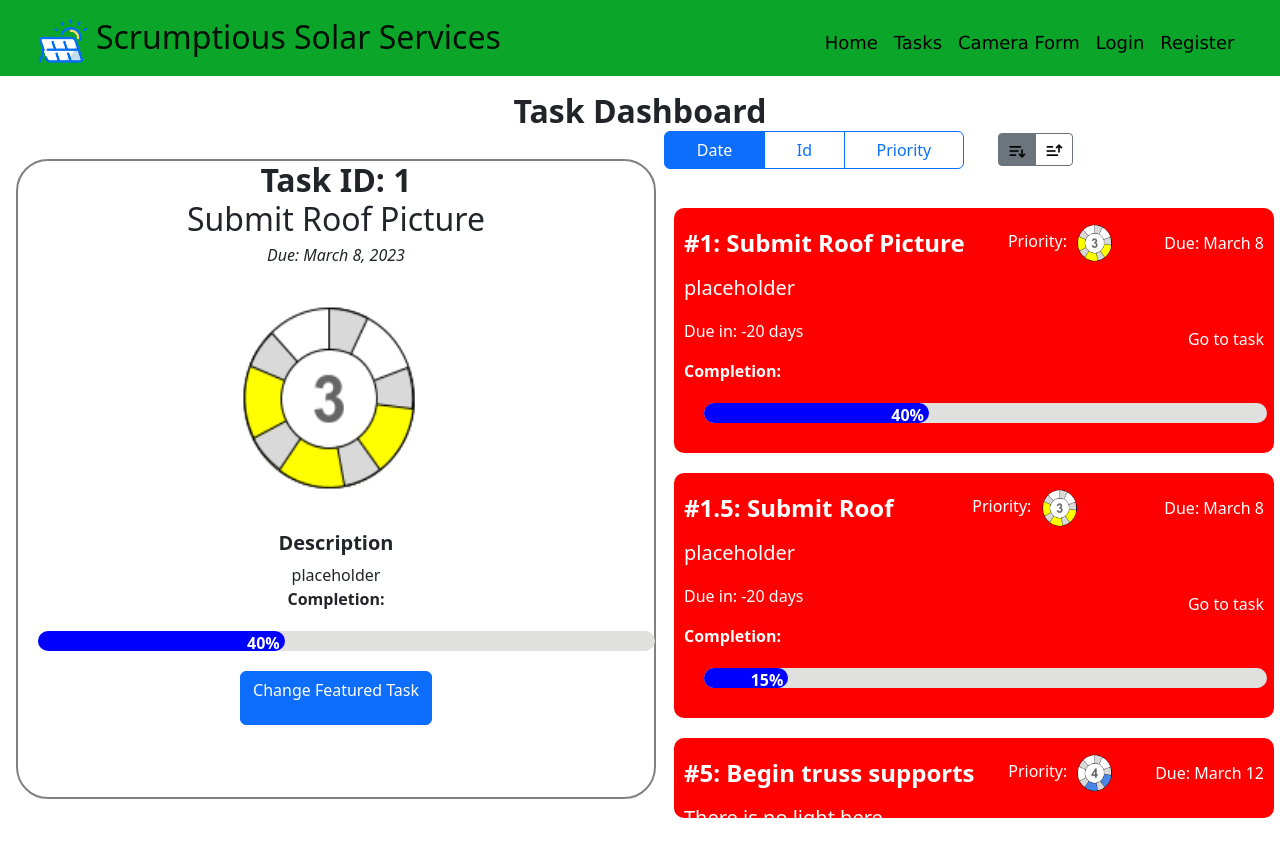
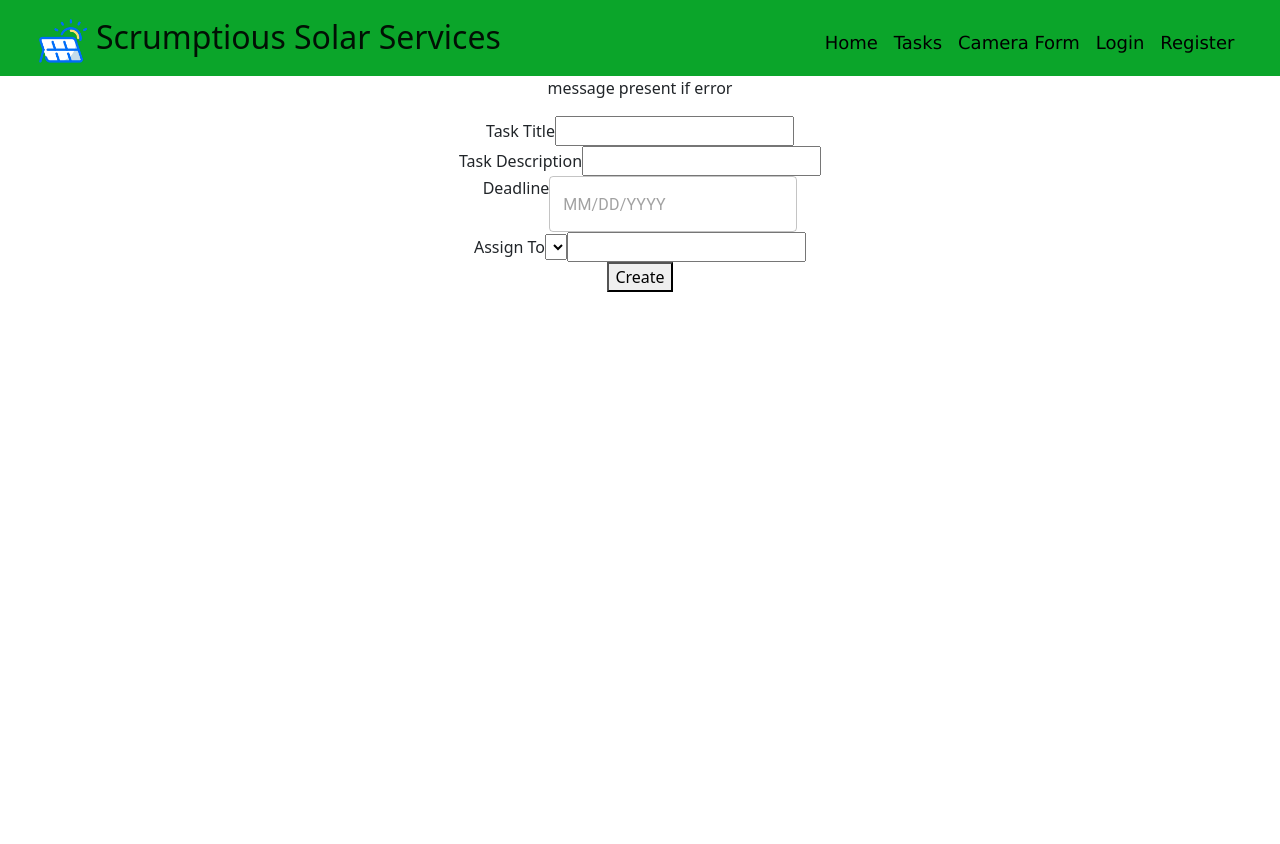
Before and after one commit to joshbernsteint/team11-scrumptious_7, a React (Create React App) app: page /newTask in a window 1280 px wide. Before the commit this address led to /. After the commit the page ends 800 px from the top, so only its background shows below. Built offline with nearby package versions, Linux system fonts and the light colour scheme; no server answers.

Commit message:
create new task form

```diff
--- a/package.json
+++ b/package.json
@@ -6,6 +6,7 @@
     "@emailjs/browser": "^3.10.0",
     "@emotion/styled": "^11.10.6",
     "@mui/material": "^5.11.11",
+    "@mui/x-date-pickers": "^6.0.4",
     "@testing-library/jest-dom": "^5.16.5",
     "@testing-library/react": "^13.4.0",
     "@testing-library/user-event": "^13.5.0",
@@ -20,6 +21,7 @@
     "react-router-dom": "^6.8.2",
     "react-scripts": "5.0.1",
     "socket.io-client": "^4.6.1",
+    "uuid": "^9.0.0",
     "web-vitals": "^2.1.4"
   },
   "scripts": {
--- a/public/index.html
+++ b/public/index.html
@@ -14,7 +14,6 @@
       manifest.json provides metadata used when your web app is installed on a
       user's mobile device or desktop. See https://developers.google.com/web/fundamentals/web-app-manifest/
     -->
-    <link rel="manifest" href="./solar_panel.png" />
     <!--
       Notice the use of %PUBLIC_URL% in the tags above.
       It will be replaced with the URL of the `public` folder during the build.
--- a/src/App.js
+++ b/src/App.js
@@ -1,5 +1,10 @@
 import "./App.css";
-import { BrowserRouter as Router, Route, Routes, Navigate } from "react-router-dom";
+import {
+  BrowserRouter as Router,
+  Route,
+  Routes,
+  Navigate,
+} from "react-router-dom";
 import Home from "./components/Home";
 import Navigation from "./components/Navigation";
 import CameraForm from "./components/CameraForm";
@@ -8,12 +13,13 @@ import Login from "./components/LoginForm";
 import AuthDetails from "./components/AuthDetails";
 import MaterialNotification from "./components/MaterialNotification";
 import React, { useState, useRef } from "react";
-import NotificationBar from './components/NotificationBar'
+import NotificationBar from "./components/NotificationBar";
 import UpdateProgressBar from "./components/UpdateProgressBar";
 import { HomeNavBar } from "./components/homeNavBar";
 import SendContract from "./components/SendContract";
 import { TaskDashboard } from "./components/TaskDashboard";
-import { TaskScreen } from "./components/TaskScreen";;
+import { TaskScreen } from "./components/TaskScreen";
+import TaskForm from "./components/TaskForm";
 function App() {
   const [showNav, setShowNav] = useState(false);
 
@@ -54,7 +60,6 @@ function App() {
       priority: "4",
       date: "2023-03-12",
       completed: "65",
-
     },
     {
       id: "2",
@@ -66,7 +71,6 @@ function App() {
       priority: "1",
       date: "2023-03-30",
       completed: "30",
-
     },
     {
       id: "3",
@@ -78,26 +82,29 @@ function App() {
       priority: "2",
       date: "2023-03-31",
       completed: "90",
-
     },
   ]);
 
   return (
     <div className="App">
-      <HomeNavBar/>
+      <HomeNavBar />
       <Router>
         <Routes>
-        <Route path="/" element={<Home tasks={MyTasks.current}/>} />
+          <Route path="/" element={<Home tasks={MyTasks.current} />} />
           <Route path="/login" element={<Login />} />
           <Route path="/login/register" element={<RegisterForm />} />
           <Route path="/camera" element={<CameraForm />} />
-        <Route path="/tasks" element={<TaskScreen tasks={MyTasks.current}/>} />
+          <Route
+            path="/tasks"
+            element={<TaskScreen tasks={MyTasks.current} />}
+          />
           <Route path="/login/:id" element={<h1>Sup</h1>}>
-          <Route index element = {<h1>Sup</h1>} />
+            <Route index element={<h1>Sup</h1>} />
           </Route>
-		<Route path="/sendContract" element={<SendContract/>} />
-        <Route path="*" element={<Navigate to ="/" />} />
-        <Route path='/progress' element={<UpdateProgressBar/>}/>
+          <Route path="/sendContract" element={<SendContract />} />
+          <Route path="*" element={<Navigate to="/" />} />
+          <Route path="/progress" element={<UpdateProgressBar />} />
+          <Route path="/newTask" element={<TaskForm />}></Route>
         </Routes>
       </Router>
     </div>
--- /dev/null
+++ b/src/components/TaskForm.js
@@ -0,0 +1,187 @@
+import React, { useState, useEffect } from "react";
+import "../App.css";
+import { getAuth, onAuthStateChanged } from "firebase/auth";
+import { ref, set, getDatabase, child, get, onValue } from "firebase/database";
+import { LocalizationProvider } from "@mui/x-date-pickers/LocalizationProvider";
+import { DatePicker } from "@mui/x-date-pickers";
+import { AdapterDateFns } from "@mui/x-date-pickers/AdapterDateFns";
+import de from "date-fns/locale/de";
+import { v4 as uuid } from "uuid";
+
+function TaskForm() {
+  const [title, setTitle] = useState("");
+  const [description, setDescription] = useState("");
+  const [assignedTo, setAssignedTo] = useState("");
+  const [dueDate, setDueDate] = useState("");
+  const [owner, setOwner] = useState("");
+  const [uid, setUid] = useState(undefined);
+  const [userList, setUserList] = useState([]);
+  const [result, setResult] = useState({});
+  const auth = getAuth();
+  let options = null;
+
+  const getAllUsers = async () => {
+    const dbRef = ref(getDatabase());
+    try {
+      const snapshot = await get(child(dbRef, "users"));
+      if (snapshot.exists()) {
+        setResult(snapshot.val());
+      }
+    } catch (e) {
+      console.log(e);
+    }
+  };
+
+  useEffect(() => {
+    onAuthStateChanged(auth, (user) => {
+      if (user) {
+        setUid(user.uid);
+        getUser();
+      } else {
+        console.log("User not signed in");
+      }
+    });
+  }, [auth, uid]);
+
+  useEffect(() => {
+    if (uid) {
+      getAllUsers();
+    }
+  }, [uid]);
+
+  useEffect(() => {
+    if (Object.keys(result).length !== 0) {
+      let userNamesAndUid = [];
+      Object.keys(result).forEach((key, index) => {
+        let userName = `${result[key].firstName} ${result[key].lastName}`;
+        let userUid = `${result[key].uid}`;
+        console.log(userName);
+        userNamesAndUid = [
+          ...userNamesAndUid,
+          { name: userName, uid: userUid },
+        ];
+      });
+      setUserList(userNamesAndUid);
+    }
+  }, [result]);
+
+  useEffect(() => {
+    console.log(userList);
+  }, [userList]);
+
+  if (userList.length > 0) {
+    options = userList.map((user) => {
+      return buildOptions(user.name, user.uid);
+    });
+  }
+
+  function buildOptions(name, userUid) {
+    if (name) {
+      return (
+        <option key={userUid} value={`${name}`}>
+          {name}
+        </option>
+      );
+    }
+  }
+  async function getUser() {
+    const dbRef = ref(getDatabase());
+    try {
+      const snapshot = await get(child(dbRef, `users/${uid}`));
+      if (snapshot.exists) {
+        setOwner(snapshot.val());
+      }
+    } catch (e) {
+      console.log(e);
+    }
+  }
+
+  function writeTaskData() {
+    if (title && description && assignedTo && dueDate && owner) {
+      const db = getDatabase();
+      set(ref(db, "tasks/" + uuid()), {
+        title: title,
+        description: description,
+        dueDate: dueDate,
+        assignedTo: assignedTo,
+        owner: uid,
+      });
+    } else {
+      console.log("error: field cannot be empty and must be signed in");
+    }
+  }
+  function handleSubmit(event) {
+    event.preventDefault();
+    console.log(title);
+    console.log(description);
+    console.log(dueDate);
+    console.log(assignedTo);
+    writeTaskData();
+    setTitle("");
+    setDescription("");
+    setAssignedTo("");
+    setDueDate("");
+  }
+  return (
+    <div>
+      <p>message present if error</p>
+      <form onSubmit={handleSubmit} className="task-form">
+        <div>
+          <label className="">Task Title</label>
+          <input
+            type="text"
+            name="title"
+            value={title}
+            onChange={(event) => {
+              setTitle(event.target.value);
+            }}
+          ></input>
+        </div>
+        <div>
+          <label className="">Task Description</label>
+          <input
+            type="text"
+            name="description"
+            value={description}
+            onChange={(event) => {
+              setDescription(event.target.value);
+            }}
+          ></input>
+        </div>
+        <div className="date-picker">
+          <label className="">Deadline</label>
+          <LocalizationProvider dateAdapter={AdapterDateFns} adapterLocale={de}>
+            <DatePicker
+              selected={dueDate}
+              format="MM/dd/yyyy"
+              onChange={(date) => setDueDate(date)}
+            />
+          </LocalizationProvider>
+        </div>
+        <div>
+          <label className="">Assign To</label>
+          <select
+            name="assignedTo"
+            value={assignedTo}
+            onChange={(event) => {
+              setAssignedTo(event.target.value);
+            }}
+          >
+            {options}
+          </select>
+          <input
+            type="text"
+            name="assignedTo"
+            value={assignedTo}
+            onChange={(event) => {
+              setAssignedTo(event.target.value);
+            }}
+          ></input>
+        </div>
+        <button type="submit">Create</button>
+      </form>
+    </div>
+  );
+}
+
+export default TaskForm;
--- a/src/components/TaskStatus.js
+++ b/src/components/TaskStatus.js
@@ -2,6 +2,8 @@ import React, { useState, useEffect, useRef } from "react";
 import Card from "@mui/material/Card";
 import CardContent from "@mui/material/CardContent";
 import EmailChain from "./EmailChain";
+import TaskForm from "./TaskForm";
+import {Link} from "react-router-dom"
 import {
   CardActionArea,
   CardActions,
@@ -10,29 +12,6 @@ import {
 } from "@mui/material";
 
 function TaskStatus(props) {
-  // const tasks = useRef([
-  //   {
-  //     id: "1",
-  //     name: "Submit Roof Picture",
-  //     due: "March 8, 2023",
-  //     owner: "Manager",
-  //     assignedTo: "Construction Worker",
-  //   },
-  //   {
-  //     id: "2",
-  //     name: "Sign Contract",
-  //     due: "March 15, 2023",
-  //     owner: "Manager",
-  //     assignedTo: "Customer",
-  //   },
-  //   {
-  //     id: "3",
-  //     name: "Order Equipment",
-  //     due: "March 17, 2023",
-  //     owner: "Manager",
-  //     assignedTo: "Construction Worker",
-  //   },
-  // ]);
   let tasks = props.tasks
   const [cards, setCards] = useState(null);
   const completedTasks = useRef([]);
@@ -174,6 +153,7 @@ function TaskStatus(props) {
       )}
       <h2 className="h2-v1">Completed Tasks</h2>
       <ul id="completedTasks"></ul>
+      <Link to='/newTask'><p>Create a new task here.</p></Link>
     </div>
   );
 }
```
Lines whose indentation alone changed are shown as unchanged.
